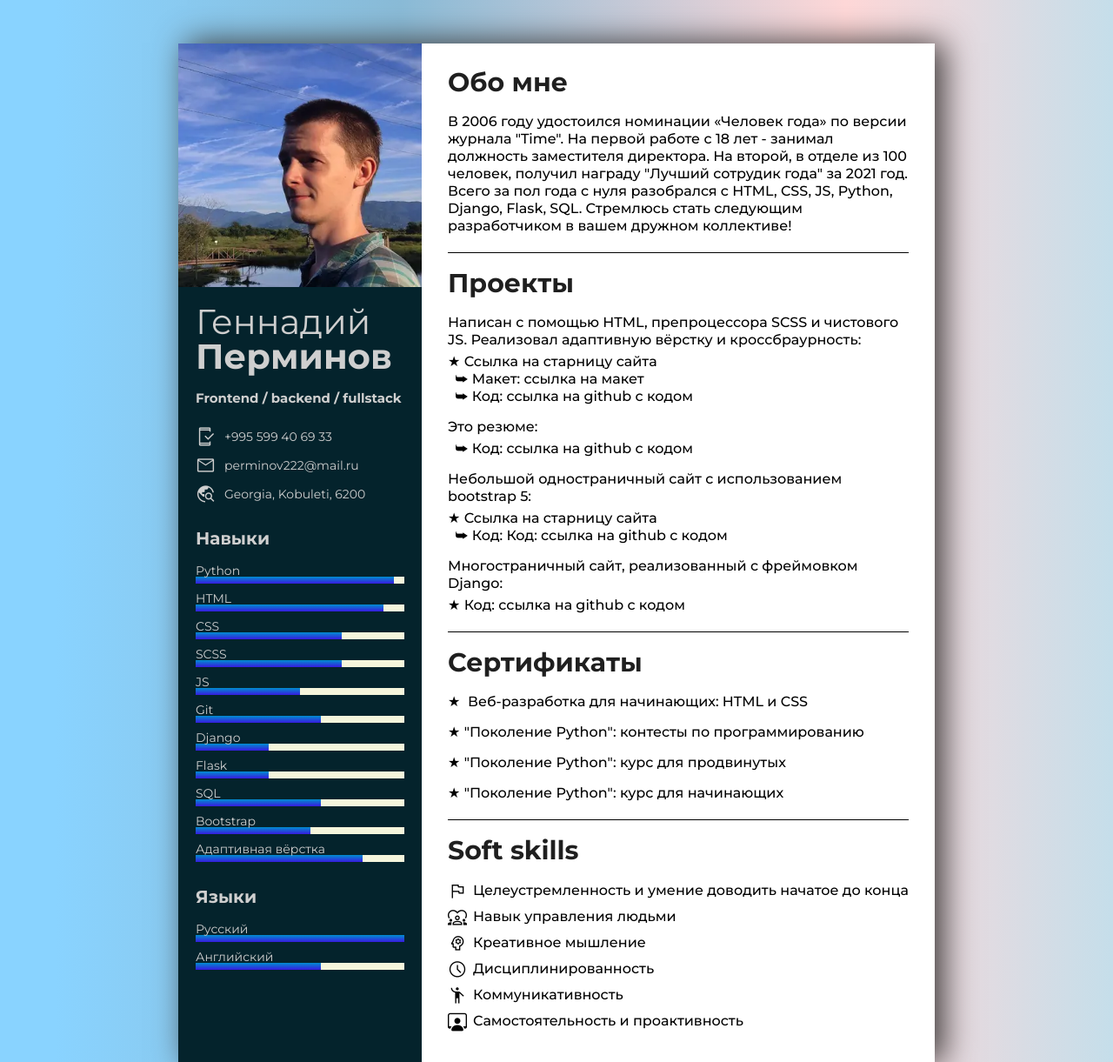
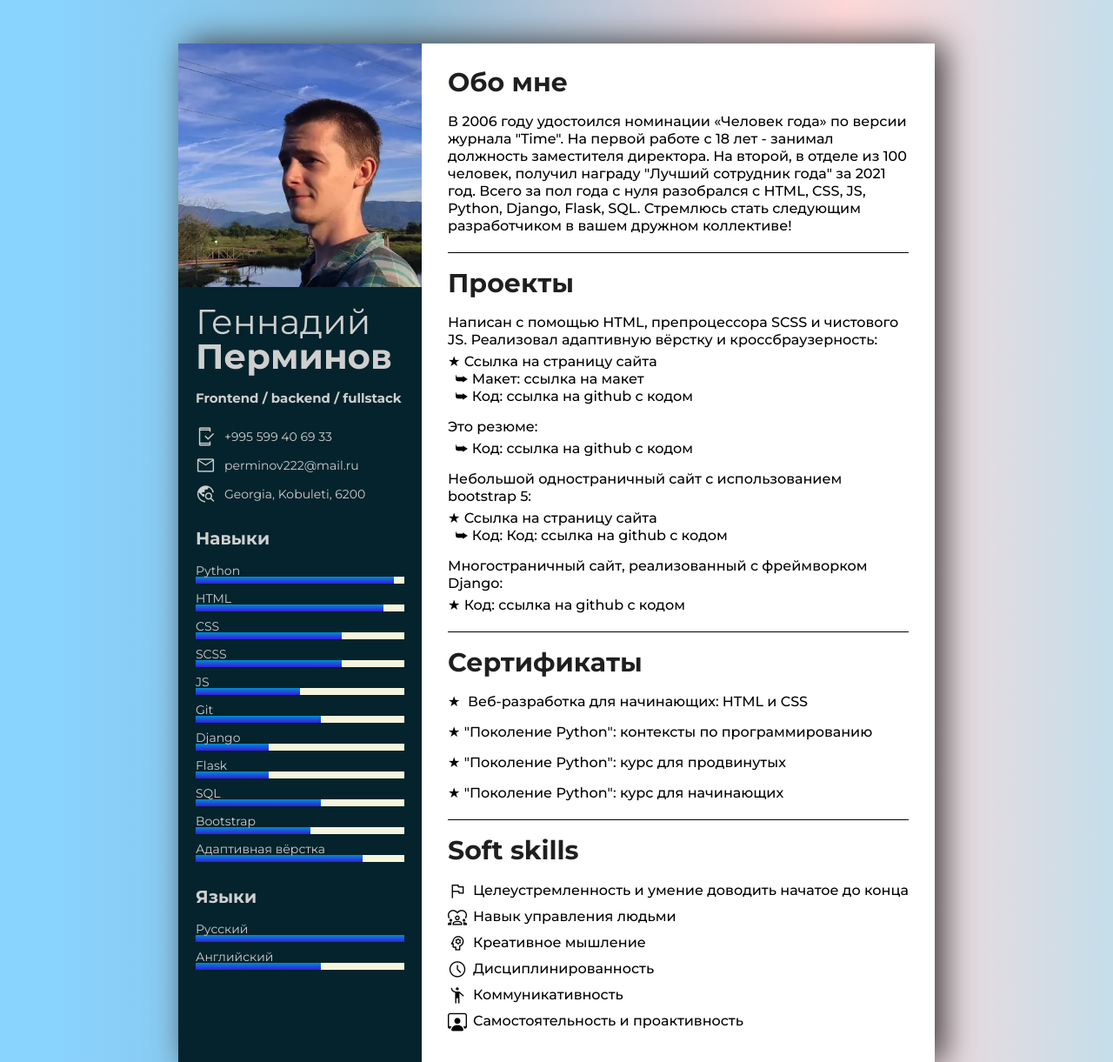
Before and after one commit to PerminovGennadiy/CV, a plain HTML site: page index.html in a window 1280 px wide. Shown: the whole page at 87% size. Drawn offline with Linux system fonts and the light colour scheme.

Commit message:
Update index.html

```diff
--- a/index.html
+++ b/index.html
@@ -100,26 +100,26 @@
 					<div class="main-info__container">
 						<div class="main-info__about">
 							<div class="about__first">Обо мне</div>
-							<div class="about__second">В 2006 году удостоился номинации «Человек года» по версии журнала "Time". На первой работе с 18 лет - занимал должность заместителя директора. На второй, в отделе из 100 человек, получил награду "Лучший сотрудик года" за 2021 год. Всего за пол года с нуля разобрался с HTML, CSS, JS, Python, Django, Flask, SQL. Стремлюсь стать следующим разработчиком в вашем дружном коллективе!</div>
+							<div class="about__second">В 2006 году удостоился номинации «Человек года» по версии журнала "Time". На первой работе с 18 лет - занимал должность заместителя директора. На второй, в отделе из 100 человек, получил награду "Лучший сотрудник года" за 2021 год. Всего за пол года с нуля разобрался с HTML, CSS, JS, Python, Django, Flask, SQL. Стремлюсь стать следующим разработчиком в вашем дружном коллективе!</div>
 						</div>
 						<div class="main-info__projects">
 							<div class="projects__first">Проекты</div>
-							<div class="projects__second first">Написан с помощью HTML, препроцессора SCSS и чистового JS. Реализовал адаптивную вёрстку и кроссбраурность:</div>
-							<div><a target="_blank" href="https://perminovgennadiy.github.io/Zlatmax/" class="projects__link">★ Ссылка на старницу сайта</a></div>
+							<div class="projects__second first">Написан с помощью HTML, препроцессора SCSS и чистового JS. Реализовал адаптивную вёрстку и кроссбраузерность:</div>
+							<div><a target="_blank" href="https://perminovgennadiy.github.io/Zlatmax/" class="projects__link">★ Ссылка на страницу сайта</a></div>
 							<div><a target="_blank" href="https://www.figma.com/file/2GIuCYb4xEtCBjzaVVH4vA/zlatmax?node-id=0%3A1" class="projects__link">&nbsp ⮩ Макет: ссылка на макет</a></div>
 							<div><a target="_blank" href="https://github.com/PerminovGennadiy/Zlatmax" class="projects__link">&nbsp ⮩ Код: ссылка на github с кодом</a></div>
 							<div class="projects__second">Это резюме:</div>
 							<div><a target="_blank" href="https://github.com/PerminovGennadiy/summary" class="projects__link">&nbsp ⮩ Код: ссылка на github с кодом</a></div>
 							<div class="projects__second">Небольшой одностраничный сайт с использованием bootstrap 5:</div>
-							<div><a target="_blank" href="https://perminovgennadiy.github.io/bootstrap_used/" class="projects__link">★ Ссылка на старницу сайта</a></div>
+							<div><a target="_blank" href="https://perminovgennadiy.github.io/bootstrap_used/" class="projects__link">★ Ссылка на страницу сайта</a></div>
 							<div><a target="_blank" href="https://github.com/PerminovGennadiy/bootstrap_used" class="projects__link">&nbsp ⮩ Код: Код: ссылка на github с кодом</a></div>
-							<div class="projects__second">Многостраничный сайт, реализованный с фреймовком Django:</div>
+							<div class="projects__second">Многостраничный сайт, реализованный с фреймворком Django:</div>
 							<div><a target="_blank" href="https://github.com/PerminovGennadiy/Django_project" class="projects__link">★ Код: ссылка на github с кодом</a></div>
 						</div>
 						<div class="main-info__certificate">
 							<div class="certificate__title">Сертификаты</div>
 							<div class="certificate__name"><a href="https://stepik.org/cert/1593085" target="_blank">★ &nbspВеб-разработка для начинающих: HTML и CSS</a></div>
-							<div class="certificate__name"><a href="https://stepik.org/cert/1577973" target="_blank">★ "Поколение Python": контесты по программированию</a></div>
+							<div class="certificate__name"><a href="https://stepik.org/cert/1577973" target="_blank">★ "Поколение Python": контексты по программированию</a></div>
 							<div class="certificate__name"><a href="https://stepik.org/cert/1574926" target="_blank">★ "Поколение Python": курс для продвинутых</a></div>
 							<div class="certificate__name last"><a href="https://stepik.org/cert/1554738" target="_blank">★ "Поколение Python": курс для начинающих</a></div>
 						</div>
```
